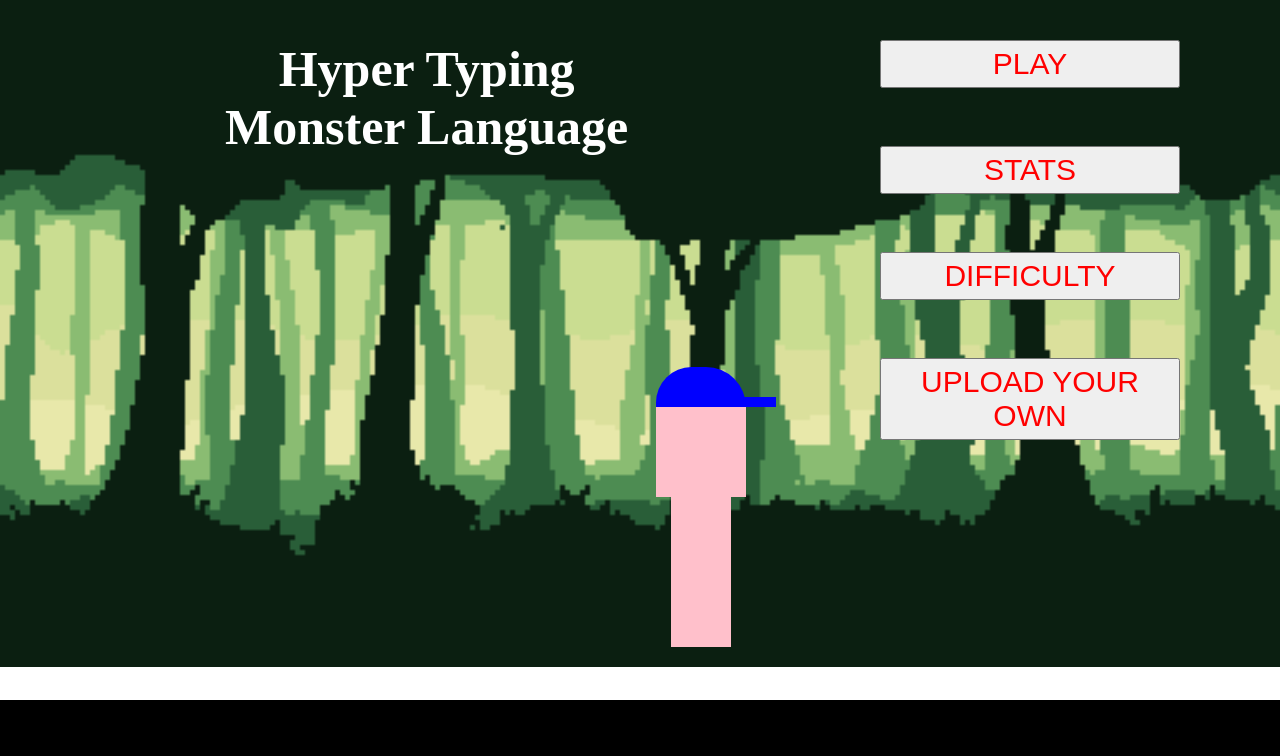
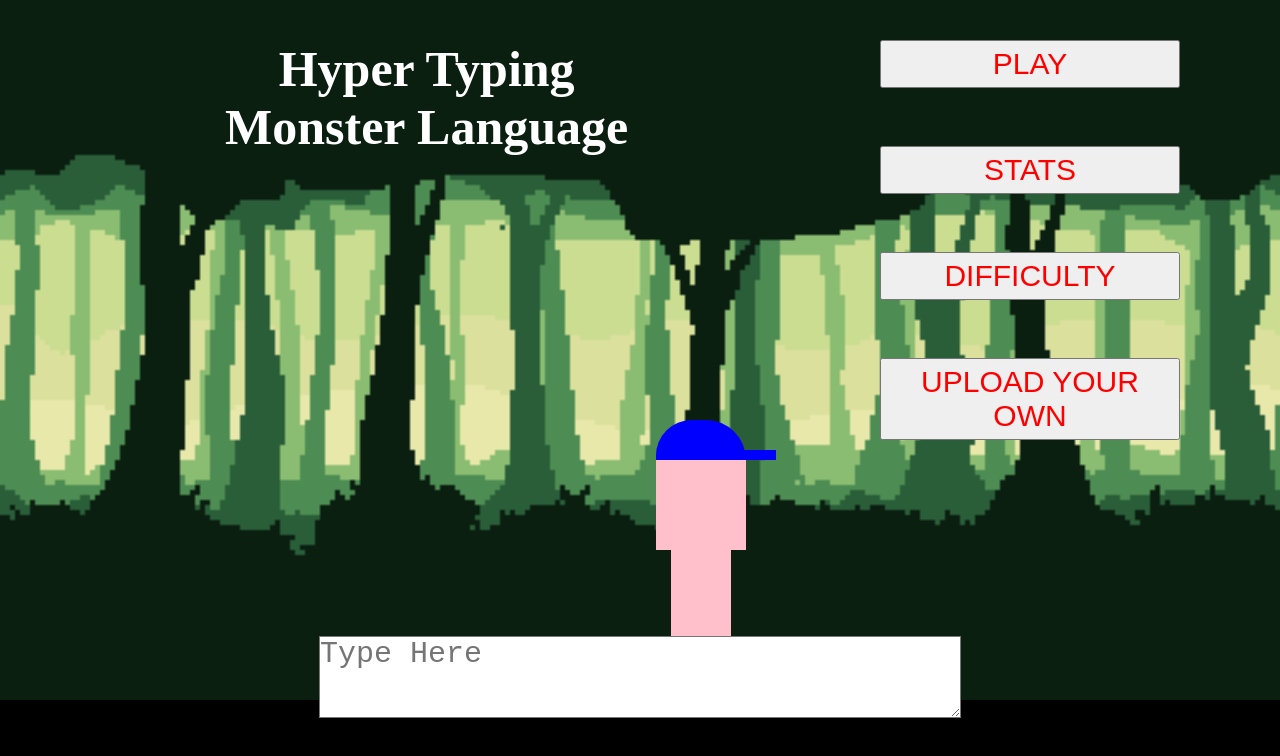
Before and after one commit to Thomas-Boi/HyperTypingMonsterLanguage, a Vue app: page /#/ in a window 1280 px wide. Shown: the top 756 px of the page. Built offline with nearby package versions, Linux system fonts and the light colour scheme.

Commit message:
Textbox added
Added textbox to bottom of the screen

```diff
--- /dev/null
+++ b/src/components/PlayerBox.vue
@@ -0,0 +1,32 @@
+<template>
+  <textarea class='player-box' v-bind:class="{visible: inGame}" v-model="message" placeholder="Type Here">
+  </textarea>
+</template>
+
+<script>
+export default {
+  name: "PlayerBox",
+  props: {
+    inGame: Boolean
+  }
+}
+</script>
+
+<style scoped>
+  .player-box {
+    height: 10vh;
+    width: 50vw;
+    bottom: 0;
+    background-color: white;
+    transition-duration: 1s;
+    position: fixed;
+    z-index: 3;
+    align-self: center;
+    transform: translate(0, -100%);
+    font-size: 30px;
+  }
+
+  .visible {
+    transform: translate(0, 0);
+  }
+</style>
--- a/src/views/Home.vue
+++ b/src/views/Home.vue
@@ -12,6 +12,7 @@
         <div class='road'> </div>
       </section>
     </main>
+    <PlayerBox v-bind:in-game="mode == 'Game'"/>
   </div>
 </template>
 
@@ -21,6 +22,7 @@ import ButtonSection from "../components/ButtonSection"
 import Player from "../components/Player"
 import Monster from "../components/Monster"
 import TypingBox from "../components/TypingBox"
+import PlayerBox from "../components/PlayerBox"
 
 export default {
   name: 'Home',
@@ -28,7 +30,8 @@ export default {
     ButtonSection,
     Player,
     Monster,
-    TypingBox
+    TypingBox,
+    PlayerBox
   },
   data() {
     return {
@@ -76,6 +79,7 @@ export default {
     grid-template-areas:
       "title button-section"
       "game-play-section game-play-section";
+    height:100vh;
   }
 
   .title {
```
Also changed, not shown: 1 other file (tests, documents, lock files or other folders).
